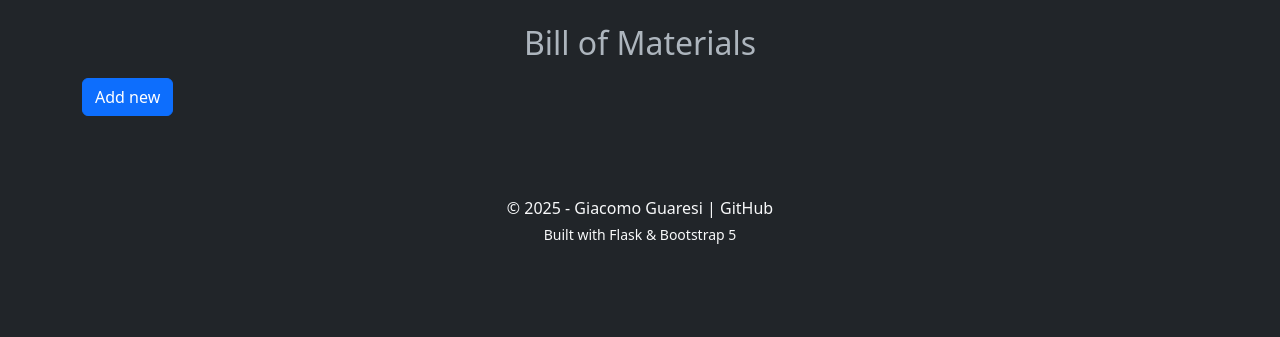
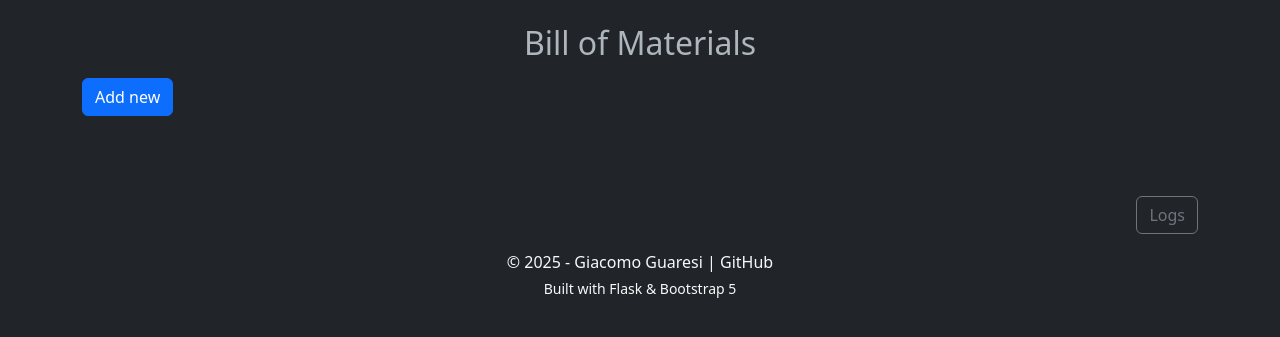
Before and after one commit to GiacomoGuaresi/RaspERP, a Flask app: page /BillOfMaterials in a window 1280 px wide. Shown: the part 84-421 px from the top of the page. Run offline with Flask 3, Linux system fonts and the light colour scheme; data that the repository does not hold is empty.

Commit message:
show logs into the pages

```diff
--- a/app/routes/home.py
+++ b/app/routes/home.py
@@ -1,8 +1,17 @@
 # app/routes/home.py
-from flask import Blueprint, render_template
+from flask import Blueprint, render_template, jsonify
+from app.utils import query_db
 
 home_bp = Blueprint("home", __name__)
+
 
 @home_bp.route("/")
 def index():
     return render_template("index.html")
+
+
+@home_bp.route("/logs")
+def logs():
+    data = query_db('SELECT * FROM Logs ORDER BY timestamp DESC LIMIT 50')
+    logs = [dict(row) for row in data]
+    return jsonify(logs)
--- a/app/templates/base.html
+++ b/app/templates/base.html
@@ -1,5 +1,6 @@
 <!DOCTYPE html>
 <html lang="it" data-bs-theme="dark">
+
 <head>
     <meta charset="UTF-8">
     <meta name="viewport" content="width=device-width, initial-scale=1">
@@ -9,6 +10,7 @@
     <script src="https://cdn.jsdelivr.net/npm/bootstrap@5.3.0/dist/js/bootstrap.bundle.min.js"></script>
     <link rel="stylesheet" href="{{ url_for('static', filename='style.css') }}">
 </head>
+
 <body>
     <nav class="navbar navbar-expand-lg navbar-dark bg-dark">
         <nav class="navbar navbar-expand-lg navbar-dark bg-dark">
@@ -22,10 +24,14 @@
                 </button>
                 <div class="collapse navbar-collapse" id="navbarNav">
                     <ul class="navbar-nav">
-                        <li class="nav-item"><a class="nav-link" href="{{ url_for('production.view_ProductionOrder') }}">Production orders</a></li>
-                        <li class="nav-item"><a class="nav-link" href="{{ url_for('inventory.view_Inventory') }}">Inventory</a></li>
-                        <li class="nav-item"><a class="nav-link" href="{{ url_for('product.view_Product') }}">Products</a></li>
-                        <li class="nav-item"><a class="nav-link" href="{{ url_for('bom.view_BillOfMaterials') }}">Bill of materials</a></li>
+                        <li class="nav-item"><a class="nav-link"
+                                href="{{ url_for('production.view_ProductionOrder') }}">Production orders</a></li>
+                        <li class="nav-item"><a class="nav-link"
+                                href="{{ url_for('inventory.view_Inventory') }}">Inventory</a></li>
+                        <li class="nav-item"><a class="nav-link"
+                                href="{{ url_for('product.view_Product') }}">Products</a></li>
+                        <li class="nav-item"><a class="nav-link" href="{{ url_for('bom.view_BillOfMaterials') }}">Bill
+                                of materials</a></li>
                     </ul>
                 </div>
             </div>
@@ -39,9 +45,50 @@
 
     <footer class="bg-dark text-light text-center py-3 mt-5">
         <div class="container">
-            <p class="mb-1">&copy; 2025 - Giacomo Guaresi | <a href="https://github.com/giacomoguaresi" class="text-light text-decoration-none" target="_blank">GitHub</a></p>
+            <div class="collapse mb-3" id="collapseExample">
+                <div class="card card-body text-start" id="LogsContainer">
+                </div>
+            </div>
+            <p class="text-end">
+                <a class="btn btn-outline-secondary" data-bs-toggle="collapse" href="#collapseExample" role="button"
+                    aria-expanded="false" aria-controls="collapseExample">
+                    Logs
+                </a>
+            </p>
+        </div>
+        <div class="container">
+            <p class="mb-1">&copy; 2025 - Giacomo Guaresi | <a href="https://github.com/giacomoguaresi"
+                    class="text-light text-decoration-none" target="_blank">GitHub</a></p>
             <p class="small mb-0">Built with Flask & Bootstrap 5</p>
         </div>
     </footer>
+    <script>
+        function fetchLogs() {
+            fetch('/logs')
+                .then(response => response.json()) // Converti la risposta in JSON
+                .then(data => {
+                    const logsContainer = document.getElementById('LogsContainer');
+                    logsContainer.innerHTML = ''; // Svuota il contenitore
+
+                    // Popola il contenitore con i log ricevuti
+                    data.forEach(log => {
+                        const logEntry = document.createElement('div');
+                        logEntry.classList.add('log-entry');
+                        string = "<span class='fw-bold'>" + log["timestamp"] + "</span> <span class='text-danger'>" + log["user"] + "</span> " + log["message"]
+                        logEntry.innerHTML = string // Converte il log in stringa
+                        logsContainer.appendChild(logEntry);
+                    });
+                })
+                .catch(error => console.error('Errore nel recupero dei log:', error));
+        }
+
+        // Carica i log all'avvio della pagina
+        document.addEventListener("DOMContentLoaded", () => {
+            fetchLogs(); // Esegui subito al caricamento
+            setInterval(fetchLogs, 10000); // Esegui ogni 10 secondi
+        });
+    </script>
+
 </body>
+
 </html>
```
